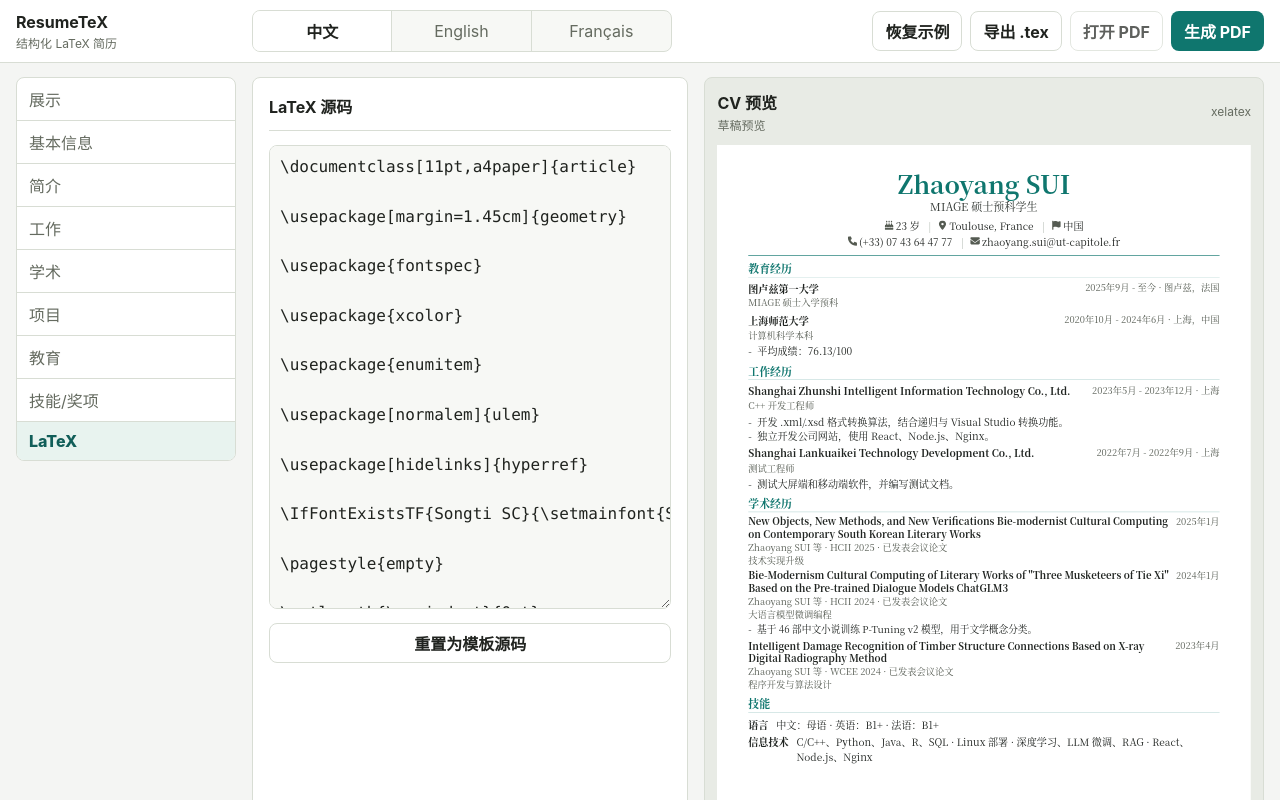
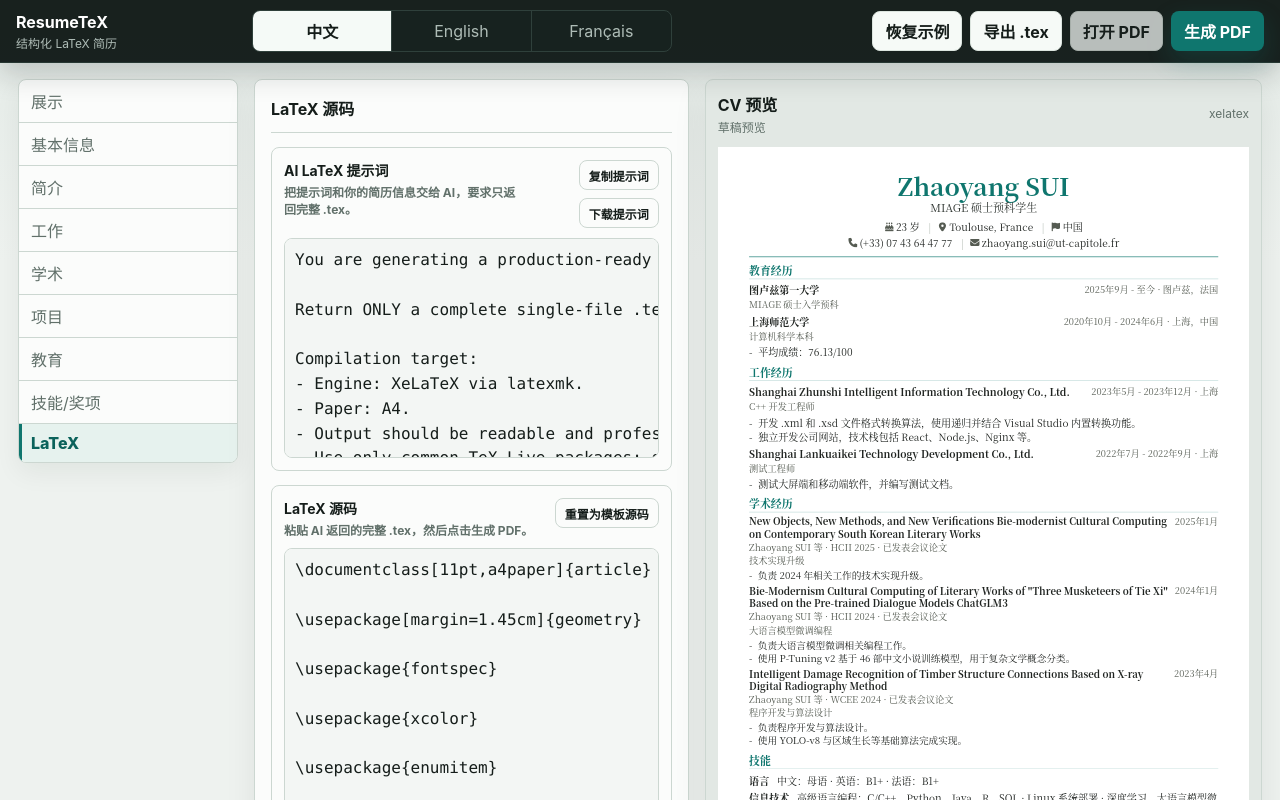
Before and after one commit to ze2phyrzhenyin/cv, a Next.js app: page / in a window 1280 px wide. Both pictures are taken after a click on the button "LaTeX". Shown: the top 800 px of the page. Built offline with nearby package versions, Linux system fonts and the light colour scheme.

Commit message:
Add AI LaTeX workflow

```diff
--- a/src/app/globals.css
+++ b/src/app/globals.css
@@ -1,16 +1,18 @@
 :root {
-  --bg: #f4f5f3;
-  --surface: #ffffff;
-  --surface-muted: #f7f8f5;
-  --line: #d8ddd4;
-  --text: #20231f;
-  --muted: #656b60;
+  --bg: #eef2ef;
+  --surface: #fbfcfb;
+  --surface-muted: #f3f6f4;
+  --line: #ccd7d1;
+  --text: #151d1a;
+  --muted: #61706a;
   --accent: #0f766e;
-  --accent-strong: #115e59;
+  --accent-strong: #0b625b;
+  --chrome: #101816;
+  --chrome-line: #273732;
   --danger: #b42318;
   --warning-bg: #fff7e6;
   --radius: 8px;
-  --shadow: 0 18px 48px rgba(32, 35, 31, 0.11);
+  --shadow: 0 20px 52px rgba(19, 29, 25, 0.13);
 }
 
 * {
@@ -24,7 +26,9 @@ body {
 }
 
 body {
-  background: var(--bg);
+  background:
+    linear-gradient(180deg, #e4ebe7 0, var(--bg) 260px),
+    var(--bg);
   color: var(--text);
   font-size: 16px;
   font-family:
@@ -50,8 +54,10 @@ button {
 
 .topbar {
   align-items: center;
-  background: rgba(255, 255, 255, 0.94);
-  border-bottom: 1px solid var(--line);
+  background: rgba(16, 24, 22, 0.96);
+  border-bottom: 1px solid var(--chrome-line);
+  box-shadow: 0 12px 28px rgba(16, 24, 22, 0.18);
+  color: #eef6f2;
   display: grid;
   gap: 16px;
   grid-template-columns: 220px minmax(280px, 1fr) auto;
@@ -64,13 +70,19 @@ button {
 .brand-block {
   display: grid;
   gap: 2px;
+  min-width: 0;
 }
 
 .brand-block strong {
+  color: #ffffff;
   font-size: 16px;
 }
 
-.brand-block span,
+.brand-block span {
+  color: #aebcb6;
+  font-size: 12px;
+}
+
 .preview-head span {
   color: var(--muted);
   font-size: 12px;
@@ -81,6 +93,7 @@ button {
   display: grid;
   gap: 8px;
   grid-template-columns: minmax(190px, 0.38fr) minmax(300px, 1fr);
+  min-width: 0;
 }
 
 .switcher-group.unified {
@@ -90,8 +103,8 @@ button {
 
 .language-tabs,
 .template-tabs {
-  background: var(--surface-muted);
-  border: 1px solid var(--line);
+  background: #17221f;
+  border: 1px solid #2f403b;
   border-radius: var(--radius);
   display: grid;
   grid-template-columns: repeat(3, minmax(0, 1fr));
@@ -107,8 +120,8 @@ button {
 .template-tab {
   background: transparent;
   border: 0;
-  border-right: 1px solid var(--line);
-  color: var(--muted);
+  border-right: 1px solid #2f403b;
+  color: #aebcb6;
   min-width: 0;
   padding: 8px 10px;
 }
@@ -120,7 +133,7 @@ button {
 
 .language-tab[aria-selected="true"],
 .template-tab[aria-selected="true"] {
-  background: var(--surface);
+  background: #f5faf7;
   color: var(--text);
   font-weight: 700;
 }
@@ -130,6 +143,7 @@ button {
   flex-wrap: wrap;
   gap: 8px;
   justify-content: flex-end;
+  min-width: 0;
 }
 
 .button {
@@ -147,6 +161,7 @@ button {
 .button.primary {
   background: var(--accent);
   color: #ffffff;
+  box-shadow: 0 10px 24px rgba(15, 118, 110, 0.24);
 }
 
 .button.primary:hover {
@@ -157,6 +172,11 @@ button {
   background: var(--surface);
   border-color: var(--line);
   color: var(--text);
+}
+
+.topbar .button.secondary {
+  background: #f6faf7;
+  border-color: #dce5df;
 }
 
 .button:disabled {
@@ -179,13 +199,14 @@ button {
   gap: 16px;
   grid-template-columns: 220px minmax(420px, 0.78fr) minmax(480px, 1fr);
   min-height: 0;
-  padding: 14px 16px 18px;
+  padding: 16px 18px 20px;
 }
 
 .side-nav,
 .editor-panel,
 .preview-panel {
   min-height: 0;
+  min-width: 0;
 }
 
 .side-nav {
@@ -198,6 +219,7 @@ button {
   border-radius: var(--radius);
   display: grid;
   overflow: hidden;
+  box-shadow: 0 10px 26px rgba(19, 29, 25, 0.06);
 }
 
 .side-nav nav button {
@@ -215,7 +237,8 @@ button {
 }
 
 .side-nav nav button[aria-current="page"] {
-  background: #e8f3ef;
+  background: #e6f2ee;
+  box-shadow: inset 3px 0 0 var(--accent);
   color: var(--accent-strong);
   font-weight: 800;
 }
@@ -224,6 +247,7 @@ button {
   background: var(--surface);
   border: 1px solid var(--line);
   border-radius: var(--radius);
+  box-shadow: 0 12px 32px rgba(19, 29, 25, 0.07);
   overflow: auto;
 }
 
@@ -268,6 +292,7 @@ button {
 .field input,
 .field select,
 .field textarea,
+.prompt-editor,
 .source-editor {
   background: var(--surface-muted);
   border: 1px solid var(--line);
@@ -285,6 +310,7 @@ button {
 }
 
 .field textarea,
+.prompt-editor,
 .source-editor {
   line-height: 1.55;
   resize: vertical;
@@ -335,6 +361,7 @@ button {
 .field input:focus,
 .field select:focus,
 .field textarea:focus,
+.prompt-editor:focus,
 .source-editor:focus {
   border-color: var(--accent);
   box-shadow: 0 0 0 3px rgba(15, 118, 110, 0.14);
@@ -461,14 +488,68 @@ button {
   padding: 4px 0;
 }
 
+.prompt-editor,
 .source-editor {
   font-family: "SFMono-Regular", Consolas, "Liberation Mono", monospace;
-  min-height: 58vh;
   white-space: pre;
 }
 
+.source-workflow {
+  display: grid;
+  gap: 14px;
+  grid-template-columns: 1fr;
+  min-height: 0;
+}
+
+.source-card {
+  border: 1px solid var(--line);
+  border-radius: var(--radius);
+  display: grid;
+  gap: 10px;
+  grid-template-rows: auto minmax(0, 1fr);
+  min-height: 0;
+  padding: 12px;
+}
+
+.source-card-head {
+  align-items: flex-start;
+  display: flex;
+  gap: 10px;
+  justify-content: space-between;
+}
+
+.source-card-head > div:first-child {
+  display: grid;
+  gap: 3px;
+  min-width: 0;
+}
+
+.source-card-head strong {
+  font-size: 14px;
+}
+
+.source-card-head span {
+  color: var(--muted);
+  font-size: 12px;
+  font-weight: 700;
+}
+
+.prompt-editor,
+.source-editor {
+  min-height: 0;
+  resize: none;
+}
+
+.prompt-editor {
+  min-height: 220px;
+}
+
+.source-editor {
+  min-height: 46vh;
+}
+
 .preview-panel {
-  background: #e8ebe5;
+  background: #e2e8e4;
   border: 1px solid var(--line);
   border-radius: var(--radius);
   display: grid;
@@ -476,6 +557,7 @@ button {
   grid-template-rows: auto minmax(0, 1fr);
   overflow: auto;
   padding: 12px;
+  box-shadow: 0 12px 34px rgba(19, 29, 25, 0.08);
 }
 
 .preview-head {
@@ -840,29 +922,48 @@ button {
     padding-right: 10px;
   }
 
-  .switcher-group,
-  .language-tabs,
-  .template-tabs {
+  .switcher-group {
     grid-template-columns: 1fr;
   }
 
   .toolbar-actions {
-    justify-content: stretch;
+    flex-wrap: nowrap;
+    justify-content: flex-start;
+    margin-left: -10px;
+    margin-right: -10px;
+    max-width: calc(100% + 20px);
+    overflow-x: auto;
+    padding: 0 10px 2px;
+    scrollbar-width: none;
+    width: calc(100% + 20px);
   }
 
   .toolbar-actions .button {
-    flex: 1 1 128px;
+    flex: 0 0 auto;
+    white-space: nowrap;
   }
 
-  .language-tab,
-  .template-tab {
-    border-bottom: 1px solid var(--line);
-    border-right: 0;
+  .toolbar-actions .button.primary {
+    order: -1;
   }
 
-  .language-tab:last-child,
-  .template-tab:last-child {
-    border-bottom: 0;
+  .toolbar-actions::-webkit-scrollbar {
+    display: none;
+  }
+
+  .language-tabs {
+    grid-template-columns: repeat(3, minmax(0, 1fr));
+    width: 100%;
+  }
+
+  .language-tab {
+    border-right: 1px solid #2f403b;
+    padding-left: 8px;
+    padding-right: 8px;
+  }
+
+  .language-tab:last-child {
+    border-right: 0;
   }
 
   .workspace {
@@ -965,6 +1066,7 @@ button {
     box-shadow: none;
     font-size: 15.5px;
     min-height: 297mm;
+    overflow: visible;
     padding: 40px 48px;
     width: 210mm;
   }
--- a/src/components/resume-builder.tsx
+++ b/src/components/resume-builder.tsx
@@ -37,7 +37,7 @@ import type {
 type SectionId = "presentation" | "basics" | "summary" | "experience" | "academic" | "projects" | "education" | "skills" | "source";
 
 const storageKey = "resume-tex-draft-v1";
-const sampleDraftVersion = "zhaoyang-academic-v4";
+const sampleDraftVersion = "zhaoyang-academic-v5";
 const previewPageWidth = 820;
 const previewPageHeight = 1159.7;
 const previewScreenScale = 0.745;
@@ -55,6 +55,38 @@ function textToLines(value: string): string[] {
     .split("\n")
     .map((line) => line.trim())
     .filter(Boolean);
+}
+
+function buildAiLatexPrompt(resume: ResumeData): string {
+  const data = normalizeResumeLanguage(resume);
+  return [
+    "You are generating a production-ready CV LaTeX source for ResumeTeX.",
+    "",
+    "Return ONLY a complete single-file .tex document. Do not wrap it in Markdown fences. Do not add explanations.",
+    "",
+    "Compilation target:",
+    "- Engine: XeLaTeX via latexmk.",
+    "- Paper: A4.",
+    "- Output should be readable and professional. Prefer one page when the content can fit naturally; if the user has too much content, use two pages instead of making the typography cramped.",
+    "- Use only common TeX Live packages: geometry, fontspec, xcolor, enumitem, hyperref, ulem, tabularx if needed.",
+    "- Do not use minted, shell-escape, external images, remote files, custom fonts that are not guarded with font fallbacks, or packages that require manual asset installation.",
+    "- For Chinese/CJK text, use fontspec fallbacks such as Songti SC, Noto Serif CJK SC, Noto Sans CJK SC, FandolSong-Regular, and TeX Gyre Termes.",
+    "- Keep margins compact but not crowded. Avoid text touching the page bottom.",
+    "- Escape LaTeX special characters in user content.",
+    "",
+    "Visual direction:",
+    "- Minimal technical CV, clean rules, restrained teal accent, strong hierarchy.",
+    "- If contact icons are needed, use standard TeX Live icon packages such as fontawesome5 when available, with text-label fallback. Do not draw custom icons or require external image/SVG files.",
+    "- Long publication titles must wrap cleanly.",
+    "",
+    "User workflow:",
+    "1. Use the resume facts below as the structured source of truth, or replace them with the user's own resume facts.",
+    "2. Produce complete .tex code only.",
+    "3. The generated .tex will be pasted into ResumeTeX and compiled directly.",
+    "",
+    "Resume facts / current example:",
+    JSON.stringify(data, null, 2)
+  ].join("\n");
 }
 
 function isLegacyBundledSample(resume: Partial<ResumeData>): boolean {
@@ -93,7 +125,9 @@ function isLegacyBundledSample(resume: Partial<ResumeData>): boolean {
         searchable.includes("高级语言编程") ||
         searchable.includes("Advanced programming") ||
         searchable.includes("Programmation avec des langages avancés") ||
-        searchable.includes("Développement d'algorithmes de conversion"))
+        searchable.includes("Développement d'algorithmes de conversion") ||
+        searchable.includes("Conversion .xml/.xsd avec récursivité") ||
+        searchable.includes("Deep learning, fine-tuning LLM, RAG"))
   );
 }
 
@@ -125,6 +159,7 @@ export function ResumeBuilder() {
   const template = getTemplate(templateId);
   const generatedTex = useMemo(() => generateLatex(resume, template), [resume, template]);
   const sourceTex = sourceOverride ?? generatedTex;
+  const aiLatexPrompt = useMemo(() => buildAiLatexPrompt(resume), [resume]);
   const currentFingerprint = useMemo(() => JSON.stringify({ resume, sourceTex, templateId }), [resume, sourceTex, templateId]);
   const currentFingerprintRef = useRef(currentFingerprint);
   const pdfIsFresh = Boolean(pdfUrl && compiledFingerprint === currentFingerprint);
@@ -377,7 +412,7 @@ export function ResumeBuilder() {
           ) : null}
           {activeSection === "skills" ? <SkillsEditor copy={copy} resume={resume} setResume={setResume} /> : null}
           {activeSection === "source" ? (
-            <SourceEditor copy={copy} sourceTex={sourceTex} onReset={() => setSourceOverride(null)} onUpdate={setSourceOverride} />
+            <SourceEditor copy={copy} promptText={aiLatexPrompt} sourceTex={sourceTex} onReset={() => setSourceOverride(null)} onUpdate={setSourceOverride} />
           ) : null}
         </section>
 
@@ -1213,21 +1248,91 @@ function SkillsEditor({ copy, resume, setResume }: EditorProps) {
 
 function SourceEditor({
   copy,
+  promptText,
   sourceTex,
   onUpdate,
   onReset
 }: {
   copy: BuilderCopy;
+  promptText: string;
   sourceTex: string;
   onUpdate: (value: string) => void;
   onReset: () => void;
 }) {
+  const [copyState, setCopyState] = useState<"idle" | "copied">("idle");
+
+  async function copyPrompt() {
+    await copyText(promptText);
+    setCopyState("copied");
+    window.setTimeout(() => setCopyState("idle"), 1600);
+  }
+
+  function downloadPrompt() {
+    const blob = new Blob([promptText], { type: "text/plain;charset=utf-8" });
+    const url = URL.createObjectURL(blob);
+    const link = document.createElement("a");
+    link.href = url;
+    link.download = "resume-tex-ai-prompt.txt";
+    link.click();
+    URL.revokeObjectURL(url);
+  }
+
   return (
     <EditorSection title={copy.editor.source}>
-      <textarea className="source-editor" onChange={(event) => onUpdate(event.target.value)} spellCheck={false} value={sourceTex} />
-      <button className="button secondary wide" onClick={onReset} type="button">
-        {copy.buttons.resetSource}
-      </button>
+      <div className="source-workflow">
+        <section className="source-card prompt-card">
+          <div className="source-card-head">
+            <div>
+              <strong>{copy.editor.aiPrompt}</strong>
+              <span>{copy.editor.latexPromptHint}</span>
+            </div>
+            <div className="row-actions">
+              <button className="button secondary small" onClick={copyPrompt} type="button">
+                {copyState === "copied" ? copy.buttons.copiedPrompt : copy.buttons.copyPrompt}
+              </button>
+              <button className="button secondary small" onClick={downloadPrompt} type="button">
+                {copy.buttons.downloadPrompt}
+              </button>
+            </div>
+          </div>
+          <textarea className="prompt-editor" readOnly spellCheck={false} value={promptText} />
+        </section>
+
+        <section className="source-card">
+          <div className="source-card-head">
+            <div>
+              <strong>{copy.editor.latexSource}</strong>
+              <span>{copy.editor.latexSourceHint}</span>
+            </div>
+            <button className="button secondary small" onClick={onReset} type="button">
+              {copy.buttons.resetSource}
+            </button>
+          </div>
+          <textarea className="source-editor" onChange={(event) => onUpdate(event.target.value)} spellCheck={false} value={sourceTex} />
+        </section>
+      </div>
     </EditorSection>
   );
 }
+
+async function copyText(value: string): Promise<void> {
+  if (navigator.clipboard?.writeText) {
+    try {
+      await navigator.clipboard.writeText(value);
+      return;
+    } catch {
+      // Fall through to the legacy path for non-HTTPS deployments.
+    }
+  }
+
+  const textarea = document.createElement("textarea");
+  textarea.value = value;
+  textarea.setAttribute("readonly", "true");
+  textarea.style.left = "-9999px";
+  textarea.style.position = "fixed";
+  textarea.style.top = "0";
+  document.body.append(textarea);
+  textarea.select();
+  document.execCommand("copy");
+  textarea.remove();
+}
--- a/src/lib/fixtures.ts
+++ b/src/lib/fixtures.ts
@@ -62,8 +62,8 @@ export const sampleResumes: Record<ResumeLanguage, ResumeData> = {
         startDate: "2023年5月",
         endDate: "2023年12月",
         highlights: [
-          "开发 .xml/.xsd 格式转换算法，结合递归与 Visual Studio 转换功能。",
-          "独立开发公司网站，使用 React、Node.js、Nginx。"
+          "开发 .xml 和 .xsd 文件格式转换算法，使用递归并结合 Visual Studio 内置转换功能。",
+          "独立开发公司网站，技术栈包括 React、Node.js、Nginx 等。"
         ]
       },
       {
@@ -87,7 +87,7 @@ export const sampleResumes: Record<ResumeLanguage, ResumeData> = {
         doi: "",
         url: "",
         contribution: "技术实现升级",
-        highlights: []
+        highlights: ["负责 2024 年相关工作的技术实现升级。"]
       },
       {
         id: "academic-hcii-2024",
@@ -99,7 +99,10 @@ export const sampleResumes: Record<ResumeLanguage, ResumeData> = {
         doi: "",
         url: "",
         contribution: "大语言模型微调编程",
-        highlights: ["基于 46 部中文小说训练 P-Tuning v2 模型，用于文学概念分类。"]
+        highlights: [
+          "负责大语言模型微调相关编程工作。",
+          "使用 P-Tuning v2 基于 46 部中文小说训练模型，用于复杂文学概念分类。"
+        ]
       },
       {
         id: "academic-wcee-2024",
@@ -111,7 +114,10 @@ export const sampleResumes: Record<ResumeLanguage, ResumeData> = {
         doi: "",
         url: "",
         contribution: "程序开发与算法设计",
-        highlights: []
+        highlights: [
+          "负责程序开发与算法设计。",
+          "使用 YOLO-v8 与区域生长等基础算法完成实现。"
+        ]
       }
     ],
     projects: [],
@@ -125,10 +131,10 @@ export const sampleResumes: Record<ResumeLanguage, ResumeData> = {
         id: "skill-computing",
         category: "信息技术",
         items: [
-          "C/C++、Python、Java、R、SQL",
-          "Linux 部署",
-          "深度学习、LLM 微调、RAG",
-          "React、Node.js、Nginx"
+          "高级语言编程：C/C++、Python、Java、R、SQL",
+          "Linux 系统部署",
+          "深度学习、大语言模型微调与 RAG",
+          "Web 开发：React、Node.js、Nginx"
         ]
       }
     ],
@@ -194,8 +200,8 @@ export const sampleResumes: Record<ResumeLanguage, ResumeData> = {
         startDate: "May 2023",
         endDate: "December 2023",
         highlights: [
-          "Developed .xml/.xsd conversion algorithms with recursion and Visual Studio conversion tooling.",
-          "Built the company website with React, Node.js, and Nginx."
+          "Developed .xml and .xsd file-format conversion algorithms using recursion and Visual Studio's built-in conversion feature.",
+          "Independently developed the company website with React, Node.js, Nginx, and related tooling."
         ]
       },
       {
@@ -219,7 +225,7 @@ export const sampleResumes: Record<ResumeLanguage, ResumeData> = {
         doi: "",
         url: "",
         contribution: "Technical implementation upgrade",
-        highlights: []
+        highlights: ["Responsible for the technical implementation of improvements to the 2024 work."]
       },
       {
         id: "academic-hcii-2024",
@@ -231,7 +237,10 @@ export const sampleResumes: Record<ResumeLanguage, ResumeData> = {
         doi: "",
         url: "",
         contribution: "LLM fine-tuning programming",
-        highlights: ["Trained P-Tuning v2 models on 46 Chinese novels for literary concept classification."]
+        highlights: [
+          "Programmed the fine-tuning workflow for large language models.",
+          "Trained P-Tuning v2 models on 46 Chinese novels to classify complex literary concepts."
+        ]
       },
       {
         id: "academic-wcee-2024",
@@ -243,7 +252,10 @@ export const sampleResumes: Record<ResumeLanguage, ResumeData> = {
         doi: "",
         url: "",
         contribution: "Programming and algorithm design",
-        highlights: []
+        highlights: [
+          "Responsible for programming and algorithm design.",
+          "Implemented the method with YOLO-v8 and fundamental algorithms including region growing."
+        ]
       }
     ],
     projects: [],
@@ -257,10 +269,10 @@ export const sampleResumes: Record<ResumeLanguage, ResumeData> = {
         id: "skill-computing",
         category: "Technical Skills",
         items: [
-          "C/C++, Python, Java, R, SQL",
-          "Linux deployment",
-          "Deep learning, LLM fine-tuning, RAG",
-          "React, Node.js, Nginx"
+          "Advanced programming: C/C++, Python, Java, R, SQL",
+          "Linux system deployment",
+          "Deep learning, LLM fine-tuning, and RAG",
+          "Web development: React, Node.js, Nginx"
         ]
       }
     ],
@@ -326,8 +338,8 @@ export const sampleResumes: Record<ResumeLanguage, ResumeData> = {
         startDate: "Mai 2023",
         endDate: "Décembre 2023",
         highlights: [
-          "Conversion .xml/.xsd avec récursivité et outils Visual Studio.",
-          "Développement du site web de l'entreprise avec React, Node.js et Nginx."
+          "Développement d'algorithmes de conversion de formats de fichiers .xml et .xsd avec récursivité et la conversion intégrée de Visual Studio.",
+          "Développement indépendant du site web de l'entreprise avec React, Node.js, Nginx, etc."
         ]
       },
       {
@@ -351,7 +363,7 @@ export const sampleResumes: Record<ResumeLanguage, ResumeData> = {
         doi: "",
         url: "",
         contribution: "Mise à niveau de l'implémentation technique",
-        highlights: []
+        highlights: ["Responsable de l'implémentation technique pour l'amélioration des travaux de 2024."]
       },
       {
         id: "academic-hcii-2024",
@@ -363,7 +375,10 @@ export const sampleResumes: Record<ResumeLanguage, ResumeData> = {
         doi: "",
         url: "",
         contribution: "Programmation du fine-tuning LLM",
-        highlights: ["Entraînement P-Tuning v2 sur 46 romans chinois pour classifier des concepts littéraires."]
+        highlights: [
+          "Programmation pour le fine-tuning des grands modèles de langage.",
+          "Entraînement de modèles avec P-Tuning v2 sur 46 romans chinois pour classifier des concepts littéraires complexes."
+        ]
       },
       {
         id: "academic-wcee-2024",
@@ -375,7 +390,10 @@ export const sampleResumes: Record<ResumeLanguage, ResumeData> = {
         doi: "",
         url: "",
         contribution: "Programmation et conception algorithmique",
-        highlights: []
+        highlights: [
+          "Responsable de la programmation et de la conception des algorithmes.",
+          "Implémentation avec YOLO-v8 et des algorithmes fondamentaux, notamment la croissance de région."
+        ]
       }
     ],
     projects: [],
@@ -389,10 +407,10 @@ export const sampleResumes: Record<ResumeLanguage, ResumeData> = {
         id: "skill-computing",
         category: "Informatique",
         items: [
-          "C/C++, Python, Java, R, SQL",
-          "Linux",
-          "Deep learning, fine-tuning LLM, RAG",
-          "React, Node.js, Nginx"
+          "Programmation avec des langages avancés : C/C++, Python, Java, R, SQL",
+          "Déploiement de systèmes Linux",
+          "Deep learning, fine-tuning des grands modèles de langage et RAG",
+          "Développement web : React, Node.js, Nginx"
         ]
       }
     ],
--- a/src/lib/resume-language.ts
+++ b/src/lib/resume-language.ts
@@ -49,6 +49,9 @@ type AppCopy = {
     addField: string;
     moveUp: string;
     moveDown: string;
+    copyPrompt: string;
+    copiedPrompt: string;
+    downloadPrompt: string;
     resetSample: string;
     resetSource: string;
   };
@@ -162,6 +165,10 @@ type AppCopy = {
     addAward: string;
     newAwardTitle: string;
     newAwardIssuer: string;
+    aiPrompt: string;
+    latexSource: string;
+    latexPromptHint: string;
+    latexSourceHint: string;
     source: string;
   };
   draftBanner: string;
@@ -309,6 +316,9 @@ const appCopy: Record<ResumeLanguage, AppCopy> = {
       addField: "新增字段",
       moveUp: "上移",
       moveDown: "下移",
+      copyPrompt: "复制提示词",
+      copiedPrompt: "已复制",
+      downloadPrompt: "下载提示词",
       resetSample: "恢复示例",
       resetSource: "重置为模板源码"
     },
@@ -422,6 +432,10 @@ const appCopy: Record<ResumeLanguage, AppCopy> = {
       addAward: "新增奖项",
       newAwardTitle: "奖项名称",
       newAwardIssuer: "颁发机构",
+      aiPrompt: "AI LaTeX 提示词",
+      latexSource: "LaTeX 源码",
+      latexPromptHint: "把提示词和你的简历信息交给 AI，要求只返回完整 .tex。",
+      latexSourceHint: "粘贴 AI 返回的完整 .tex，然后点击生成 PDF。",
       source: "LaTeX 源码"
     },
     draftBanner: "当前显示草稿",
@@ -448,6 +462,9 @@ const appCopy: Record<ResumeLanguage, AppCopy> = {
       addField: "Add field",
       moveUp: "Move up",
       moveDown: "Move down",
+      copyPrompt: "Copy prompt",
+      copiedPrompt: "Copied",
+      downloadPrompt: "Download prompt",
       resetSample: "Reset sample",
       resetSource: "Reset to template source"
     },
@@ -561,6 +578,10 @@ const appCopy: Record<ResumeLanguage, AppCopy> = {
       addAward: "Add award",
       newAwardTitle: "Award name",
       newAwardIssuer: "Issuer",
+      aiPrompt: "AI LaTeX prompt",
+      latexSource: "LaTeX Source",
+      latexPromptHint: "Send the prompt and your resume facts to your AI, asking it to return only a complete .tex file.",
+      latexSourceHint: "Paste the complete .tex returned by AI, then generate the PDF.",
       source: "LaTeX Source"
     },
     draftBanner: "Showing draft",
@@ -587,6 +608,9 @@ const appCopy: Record<ResumeLanguage, AppCopy> = {
       addField: "Ajouter un champ",
       moveUp: "Monter",
       moveDown: "Descendre",
+      copyPrompt: "Copier prompt",
+      copiedPrompt: "Copié",
+      downloadPrompt: "Télécharger prompt",
       resetSample: "Exemple",
       resetSource: "Réinitialiser le code source"
     },
@@ -700,6 +724,10 @@ const appCopy: Record<ResumeLanguage, AppCopy> = {
       addAward: "Ajouter un prix",
       newAwardTitle: "Nom du prix",
       newAwardIssuer: "Organisme",
+      aiPrompt: "Prompt IA LaTeX",
+      latexSource: "Source LaTeX",
+      latexPromptHint: "Envoyez le prompt et vos informations de CV à votre IA, avec sortie .tex complète uniquement.",
+      latexSourceHint: "Collez le .tex complet renvoyé par l'IA, puis générez le PDF.",
       source: "Source LaTeX"
     },
     draftBanner: "Aperçu brouillon",
--- a/src/server/compile/html-pdf.tsx
+++ b/src/server/compile/html-pdf.tsx
@@ -98,9 +98,11 @@ body {
 }
 
 .resume-page {
+  aspect-ratio: auto !important;
   box-shadow: none !important;
   max-width: none !important;
   min-height: ${pdfHeightPx}px;
+  overflow: visible !important;
   width: ${pdfWidthPx}px !important;
 }
     </style>
```
Also changed, not shown: src/server/compile/compiler.ts (+17 -2 lines), 2 other files (tests, documents, lock files or other folders).
